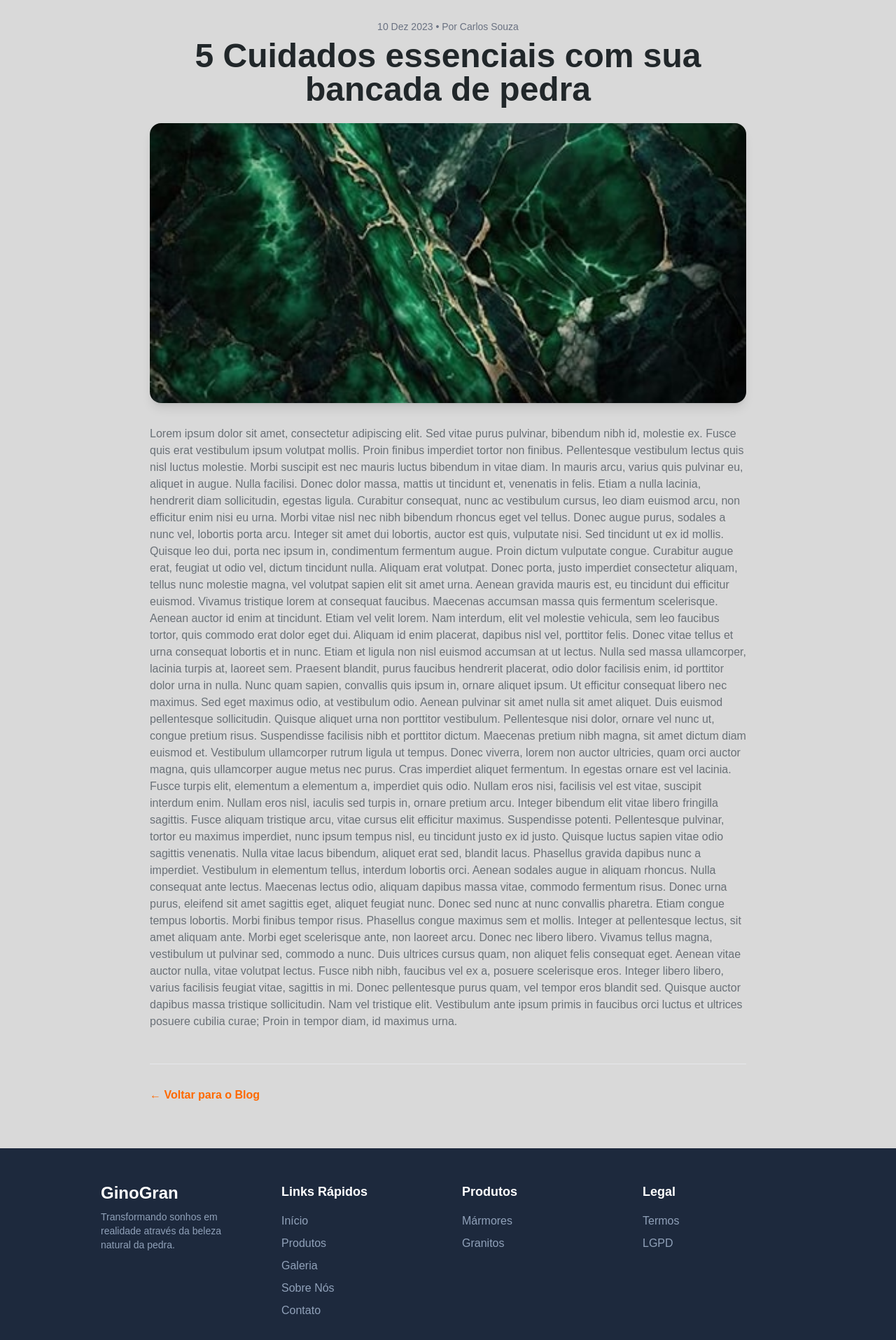
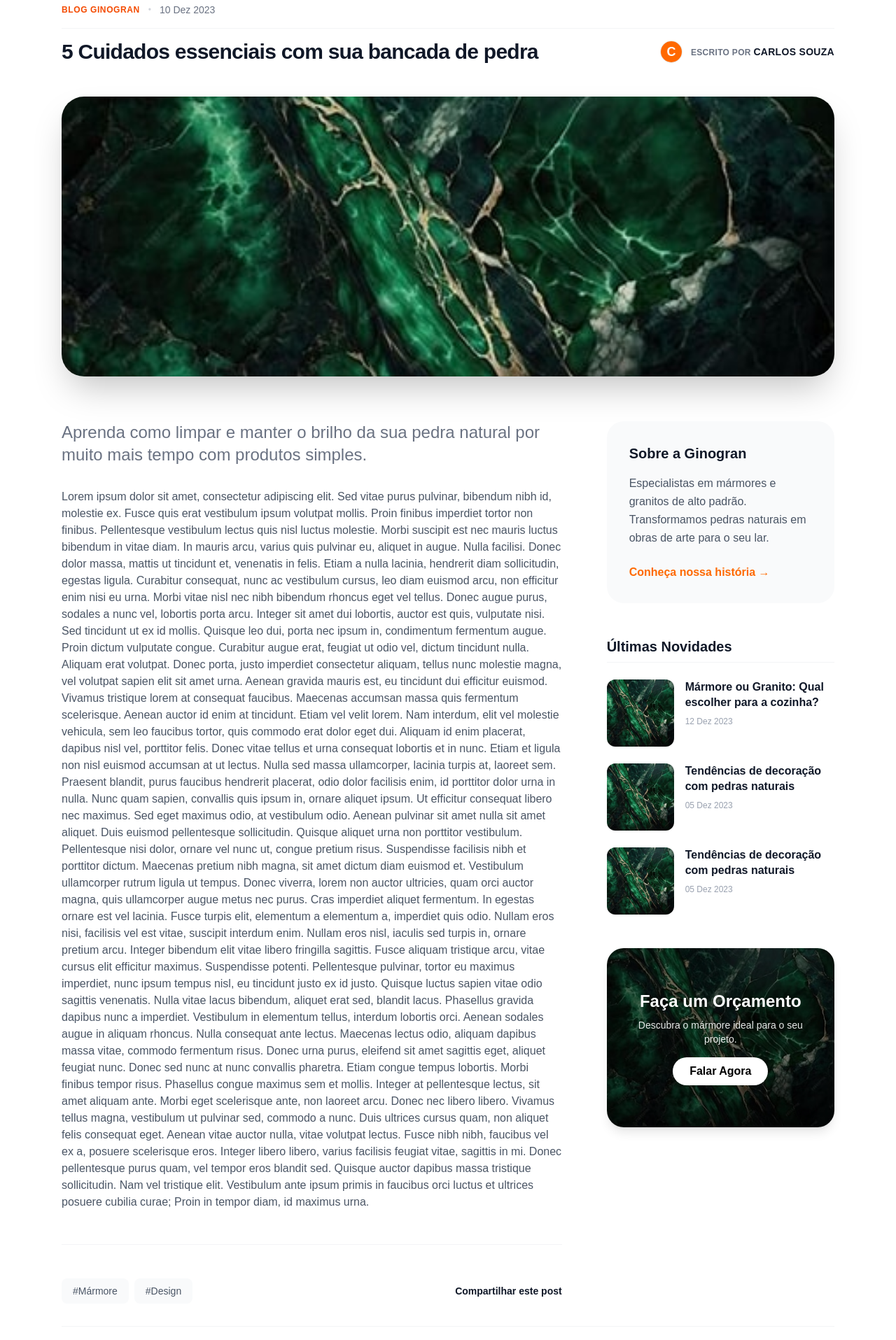
Before and after one commit to arthurtvrs10/GinoGran-Projeto2026, a Next.js app in the folder FRONT-END/: page /blog/cuidados-bancada in a window 1280 px wide. Shown: the part 140-2055 px from the top of the page at 70% size. Built offline with nearby package versions, Linux system fonts and the light colour scheme.

Commit message:
update: ajuste px e excerpt ´blog´

```diff
--- a/FRONT-END/src/Components/Home/BlogSection.tsx
+++ b/FRONT-END/src/Components/Home/BlogSection.tsx
@@ -2,24 +2,15 @@ import Image from "next/image";
 import { Calendar, User, ArrowRight } from "lucide-react";
 import { posts } from "@/data/posts";
 // 1. Definimos o "formato" do nosso post
-interface BlogPost {
-  id: number;
-  slug: string;
-  title: string;
-  excerpt: string; // Um resumo curto
-  date: string;
-  author: string;
-  image: string;
-  category: string;
-}
+
 
 export default function BlogSection() {
   return (
-    <section className="w-full py-8 bg-gray-50 px-22">
+    <section className="w-full py-8 bg-white px-22">
       <div className="max-w mx-auto">
         {/* Cabeçalho da Seção */}
-        <div className="text-center mb-8">
-          <h2 className="text-3xl md:text-4xl font-bold text-black-90">
+        <div className="text-center mb-8  border-t border-gray-100">
+          <h2 className="text-3xl md:text-4xl font-bold text-black-90 mt-4">
             Dicas de Especialista
           </h2>
         </div>
--- a/FRONT-END/src/app/Catalogo/page.tsx
+++ b/FRONT-END/src/app/Catalogo/page.tsx
@@ -75,7 +75,7 @@ export default function Home() {
 
   return (
     <div>
-      <main className="min-h-screen bg-gray-50 flex flex-col md:flex-row gap-8 px-4 md:px-10 py-8">
+      <main className="min-h-screen bg-gray-50 flex flex-col md:flex-row gap-8 px-4 md:px-22 py-8">
         {/* SIDEBAR (Esquerda) */}
         <div className="w-full md:w-64 shrink-0">
           <SidebarFilter
--- a/FRONT-END/src/app/blog/[slug]/page.tsx
+++ b/FRONT-END/src/app/blog/[slug]/page.tsx
@@ -1,53 +1,180 @@
 import { notFound } from "next/navigation";
 import Image from "next/image";
 import { posts } from "@/data/posts";
-// 2. Interface atualizada para Promise
+import Link from "next/link";
+import BlogSection from "@/Components/Home/BlogSection";
+
 interface PageProps {
   params: Promise<{
     slug: string;
   }>;
 }
 
-// 3. A função agora é 'async'
 export default async function BlogPost({ params }: PageProps) {
-  // 4. "Esperamos" o parâmetro chegar
   const { slug } = await params;
 
-  // 5. Buscamos o post usando a variável 'slug' já resolvida
   const post = posts.find((p) => p.slug === slug);
 
   if (!post) {
     notFound();
   }
 
+  // Pega posts recentes (excluindo o atual)
+  const recentPosts = posts.filter((p) => p.slug !== slug).slice(0, 3);
+
   return (
-    <main className="max-w-4xl mx-auto px-[22px] py-16">
-      <div className="mb-8 text-center">
-        <p className="text-sm text-gray-500 mb-2">
-          {post.date} • Por {post.author}
-        </p>
-        <h1 className="text-4xl md:text-5xl font-bold text-black-90 mb-6">
+    <div className="w-full bg-white">
+      <main className="w-full  py-12 md:py-10">
+        <header className="max-w-full mx-auto text-center mb-12 px-22">
+
+                {/* 1. Chapéu (Categoria e Data) - Alinhado à esquerda estilo G1 */}
+        <div className="flex items-center gap-3 mb-4 border-b border-gray-100 pb-4">
+          <span className="text-orange-600 font-extrabold text-xs uppercase tracking-wider">
+            Blog Ginogran
+          </span>
+          <span className="text-gray-300 text-xs">•</span>
+          <span className="text-gray-500 text-sm font-medium">
+            {post.date}
+          </span>
+        </div>
+
+        {/* 2. Título e Autor Lado a Lado (Flexbox Responsivo) */}
+        <div className=" flex flex-col lg:flex-row lg:items-end justify-between gap-8">
+
+          {/* Título: Fonte pesada, tracking apertado (Estilo Jornal) */}
+          <h1 className="text-5xl md:text-5xl lg:text-3xl font-extrabold text-gray-900 leading-[1.1] tracking-tight max-w-4xl ">
             {post.title}
           </h1>
-        <div className="relative w-full h-[400px] rounded-2xl overflow-hidden shadow-lg">
+
+          <div className="flex items-center gap-3 shrink-0 pt-2 lg:pt-0">
+            <div className="w-8 h-8 rounded-full bg-gray-100 overflow-hidden relative border border-gray-200">
+              <div className="absolute inset-0 bg-orange-500 flex items-center justify-center text-white text-lg font-bold">
+                {post.author.charAt(0)}
+              </div>
+            </div>
+            <span className="text-xs text-gray-500 uppercase font-semibold tracking-wide">
+              Escrito por <span className="text-sm font-bold text-gray-900">{post.author}</span>
+            </span>
+          </div>
+
+        </div>
+
+        </header>
+
+        {/* --- IMAGEM DE DESTAQUE (Hero) --- */}
+        {/* Ocupa bastante espaço, cantos levemente arredondados, sombra suave */}
+        <div className="max-full mx-auto mb-16 px-22">
+          <div className="relative w-full h-[400px] md:h-[400px] rounded-4xl overflow-hidden shadow-2xl">
             <Image
               src={post.image}
               alt={post.title}
               fill
-            className="object-cover"
+              className="object-cover hover:scale-105 transition-transform duration-700 ease-out"
+              priority
             />
           </div>
         </div>
 
-      <article className="prose prose-lg max-w-none text-black-60">
+        {/* --- LAYOUT DE CONTEÚDO + SIDEBAR --- */}
+        <div className="max-full px-22 mx-auto grid grid-cols-1 lg:grid-cols-12 gap-16">
+
+          {/* COLUNA ESQUERDA: Texto do Artigo (Ocupa 8 colunas) */}
+          <article className="lg:col-span-8">
+            <div className="prose prose-lg md:prose-xl max-w-none text-gray-600
+              prose-headings:text-gray-900 prose-headings:font-bold
+              prose-a:text-orange-500 prose-a:no-underline hover:prose-a:underline
+              prose-img:rounded-2xl prose-img:shadow-lg">
+
+              {/* Renderização do texto */}
+              <p className="lead text-xl md:text-2xl text-gray-500 mb-8">
+                {/* Intro simulada se não tiver no dado, ou use o primeiro parágrafo */}
+                {post.excerpt}
+              </p>
+
               <p>{post.content}</p>
+
+              <hr className="my-12 border-gray-100" />
+
+              {/* Tags e Compartilhamento */}
+              <div className="flex flex-col md:flex-row justify-between items-center gap-4">
+                <div className="flex gap-2">
+                  <span className="px-4 py-2 bg-gray-50 rounded-lg text-sm text-gray-600 cursor-pointer hover:bg-gray-100">#Mármore</span>
+                  <span className="px-4 py-2 bg-gray-50 rounded-lg text-sm text-gray-600 cursor-pointer hover:bg-gray-100">#Design</span>
+                </div>
+                <div className="text-sm font-bold text-gray-900 cursor-pointer hover:text-orange-500">
+                  Compartilhar este post
+                </div>
+              </div>
+            </div>
           </article>
 
-      <div className="mt-12 pt-8 border-t border-gray-200">
-        <a href="/blog" className="text-orange-500 font-bold hover:underline">
-          ← Voltar para o Blog
-        </a>
+          {/* COLUNA DIREITA: Sidebar (Ocupa 4 colunas) */}
+          <aside className="lg:col-span-4">
+            <div className="sticky top-10 space-y-12">
+
+              {/* Widget: Sobre a Empresa/Autor */}
+              <div className="bg-gray-50 p-8 rounded-3xl">
+                <h3 className="text-xl font-bold mb-4 text-gray-900">Sobre a Ginogran</h3>
+                <p className="text-gray-600 mb-6  leading-relaxed">
+                  Especialistas em mármores e granitos de alto padrão. Transformamos pedras naturais em obras de arte para o seu lar.
+                </p>
+                <Link href="/sobre" className="text-orange-500 font-bold hover:underline">
+                  Conheça nossa história →
+                </Link>
               </div>
+
+              {/* Widget: Posts Recentes (Estilo Clean) */}
+              <div>
+                <h3 className="text-xl font-bold mb-6 text-gray-900 border-b border-gray-100 pb-2">
+                  Últimas Novidades
+                </h3>
+                <div className="flex flex-col gap-6">
+                  {recentPosts.map((item) => (
+                    <Link key={item.slug} href={`/blog/${item.slug}`} className="group flex gap-4 items-start">
+                      <div className="relative w-24 h-24 shrink-0 rounded-xl overflow-hidden">
+                        <Image
+                          src={item.image}
+                          alt={item.title}
+                          fill
+                          className="object-cover group-hover:scale-110 transition-transform duration-300"
+                        />
+                      </div>
+                      <div>
+                        <h4 className="font-bold text-gray-900 leading-snug group-hover:text-orange-500 transition-colors">
+                          {item.title}
+                        </h4>
+                        <p className="text-xs text-gray-400 mt-2">{item.date}</p>
+                      </div>
+                    </Link>
+                  ))}
+                </div>
+              </div>
+
+              {/* Widget: Newsletter / Banner */}
+              <div className="relative rounded-3xl overflow-hidden h-64 shadow-lg group cursor-pointer">
+                 <Image
+                   src="/marmore1.jpeg" // Use uma imagem genérica ou de fallback aqui
+                   alt="Banner"
+                   fill
+                   className="object-cover brightness-50 group-hover:scale-105 transition-transform duration-500"
+                 />
+                 <div className="absolute inset-0 flex flex-col justify-center items-center text-center p-6 text-white">
+                    <h3 className="text-2xl font-bold mb-2">Faça um Orçamento</h3>
+                    <p className="text-sm opacity-90 mb-4">Descubra o mármore ideal para o seu projeto.</p>
+                    <button className="bg-white text-black px-6 py-2 rounded-full font-bold hover:bg-orange-500 hover:text-white transition-colors">
+                      Falar Agora
+                    </button>
+                 </div>
+              </div>
+
+            </div>
+          </aside>
+        </div>
+
+        {/* --- RODAPÉ DO POST (Grid de Sugestões) --- */}
+        <BlogSection/>
+
       </main>
+    </div>
   );
 }
--- a/FRONT-END/src/data/posts.ts
+++ b/FRONT-END/src/data/posts.ts
@@ -41,7 +41,7 @@ export const posts: BlogPost[] = [
   },
   {
     id: 3,
-    slug: "tendencias-2024",
+    slug: "tendencdsaas-2024",
     title: "Tendências de decoração com pedras naturais",
     excerpt:
       "Veja o que está em alta na arquitetura de luxo e como aplicar pedras exóticas no seu projeto.",
@@ -54,7 +54,7 @@ export const posts: BlogPost[] = [
   },
   {
     id: 4,
-    slug: "tendencias-2024",
+    slug: "tendenc232-2024",
     title: "Tendências de decoração com pedras naturais",
     excerpt:
       "Veja o que está em alta na arquitetura de luxo e como aplicar pedras exóticas no seu projeto.",
```
Lines whose indentation alone changed are shown as unchanged.
